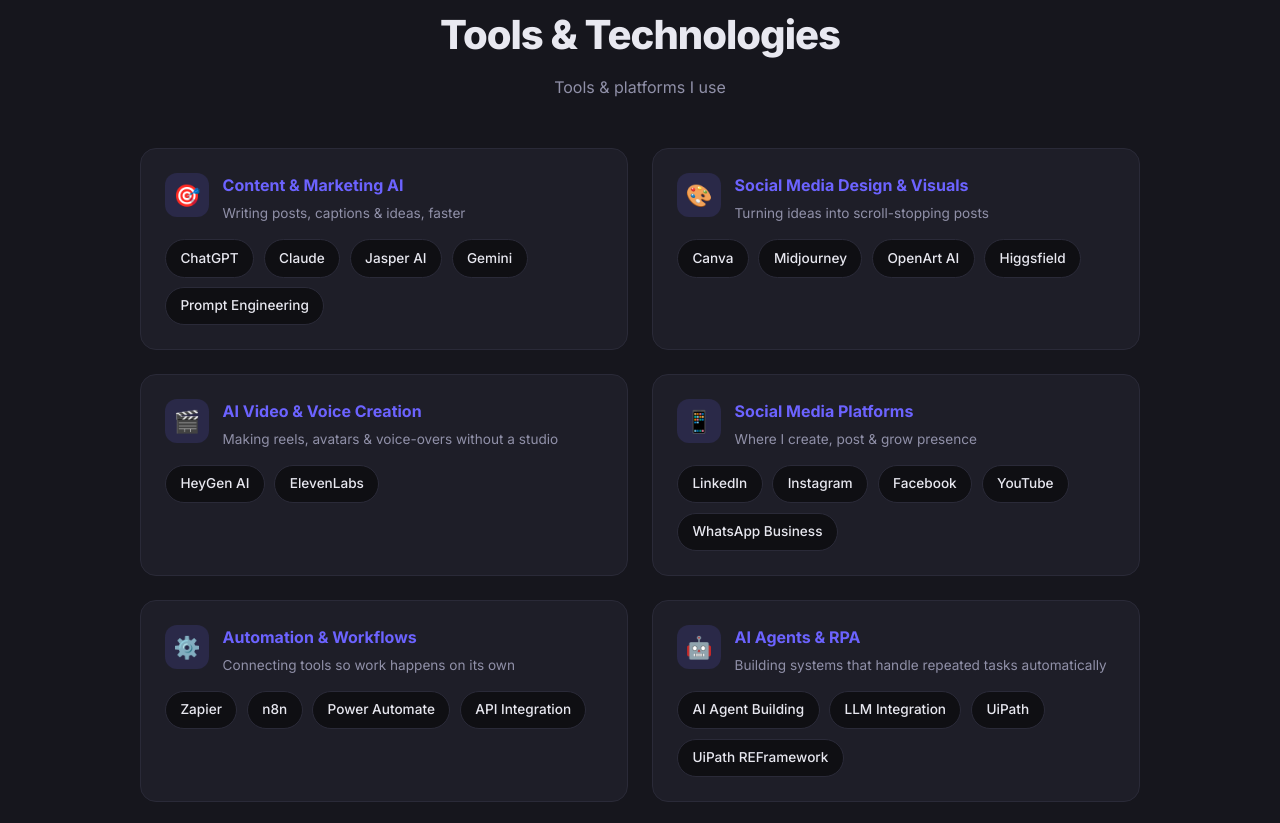
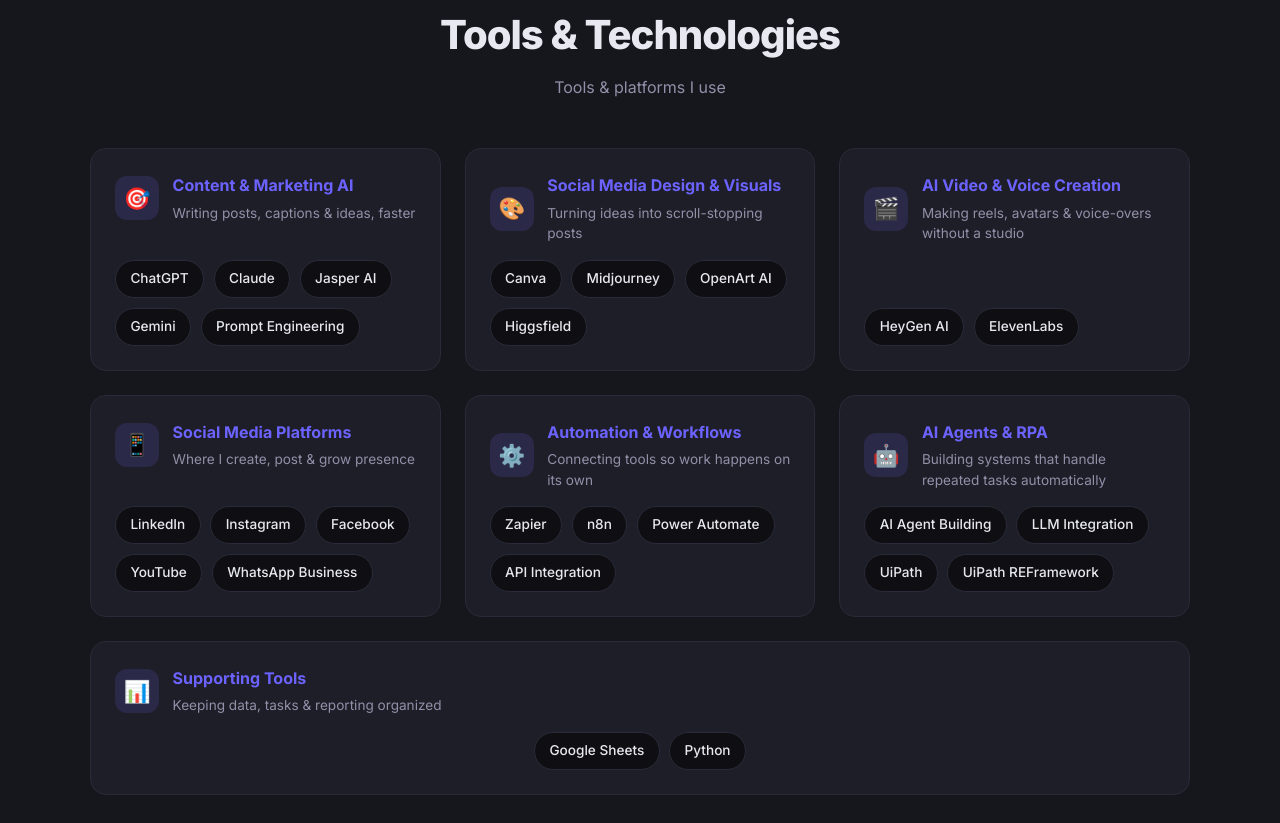
Before and after one commit to askulkarni029/my_portfolio, a plain HTML site: page index.html in a window 1280 px wide. Shown: the part 1493-2316 px from the top of the page. Drawn offline with Linux system fonts and the light colour scheme; no server answers.

Commit message:
Fix Tools & Technologies grid alignment (3-col layout, full-width last card, bottom-anchored tags)
Co-Authored-By: Claude Sonnet 5 <noreply@anthropic.com>
Claude-Session: https://claude.ai/code/session_01JbpJVyd9MFtZCynV9zYf6V

```diff
--- a/style.css
+++ b/style.css
@@ -290,17 +290,34 @@ body {
 /* ── TOOLS ── */
 .tools-categories {
   display: grid;
-  grid-template-columns: repeat(2, minmax(0, 1fr));
+  grid-template-columns: repeat(3, minmax(0, 1fr));
   gap: 1.5rem;
-  max-width: 1000px;
+  max-width: 1100px;
   margin: 0 auto;
+  align-items: stretch;
 }
 
-@media (max-width: 720px) {
+@media (max-width: 980px) {
+  .tools-categories { grid-template-columns: repeat(2, minmax(0, 1fr)); }
+}
+
+@media (max-width: 600px) {
   .tools-categories { grid-template-columns: 1fr; }
 }
 
+/* Last card (odd one out) spans the full row so the grid never ends
+   with an awkward half-empty row */
+.tools-category:last-child {
+  grid-column: 1 / -1;
+}
+
+@media (max-width: 600px) {
+  .tools-category:last-child { grid-column: auto; }
+}
+
 .tools-category {
+  display: flex;
+  flex-direction: column;
   background: var(--card);
   border: 1px solid var(--border);
   border-radius: 16px;
@@ -316,9 +333,13 @@ body {
 
 .tools-category-head {
   display: flex;
-  align-items: flex-start;
+  align-items: center;
   gap: 0.85rem;
   margin-bottom: 1rem;
+}
+
+.tools-category:last-child .tools-tags {
+  justify-content: center;
 }
 
 .tools-category-icon {
@@ -346,7 +367,12 @@ body {
   line-height: 1.5;
 }
 
-.tools-tags { display: flex; flex-wrap: wrap; gap: 0.6rem; }
+.tools-tags {
+  display: flex;
+  flex-wrap: wrap;
+  gap: 0.6rem;
+  margin-top: auto;
+}
 
 .tool-tag {
   background: var(--bg);
```
